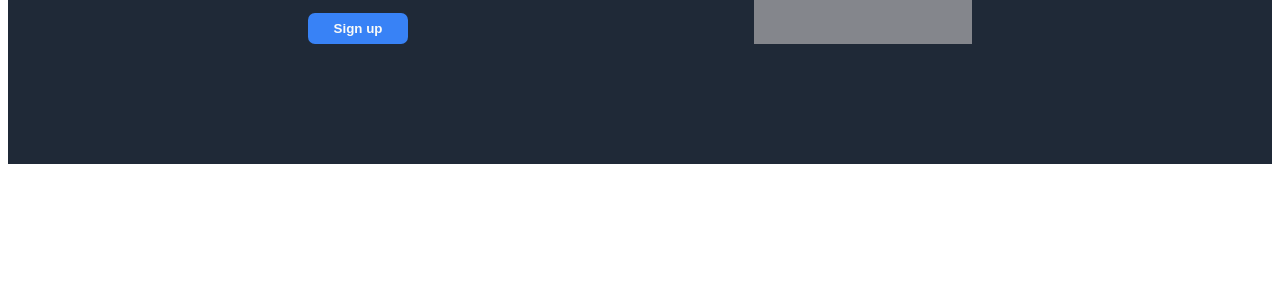
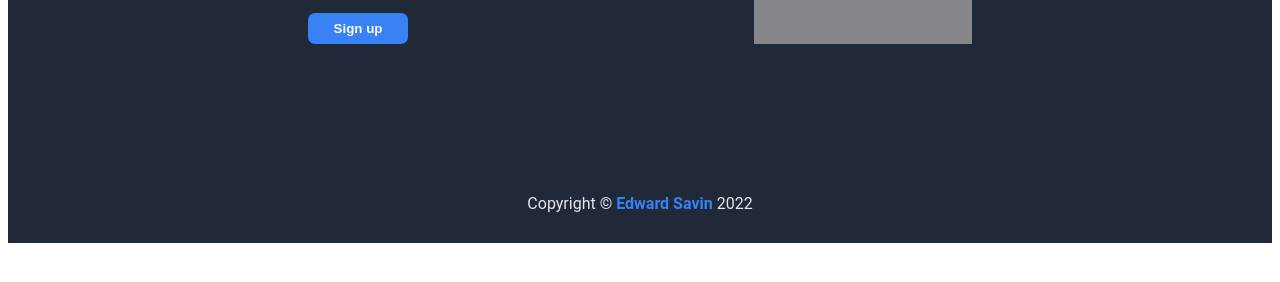
Before and after one commit to Edwardss44/landing-page, a plain HTML site: page index.html in a window 1280 px wide. Shown: the part 426-708 px from the top of the page. Drawn offline with Linux system fonts and the light colour scheme.

Commit message:
Add footer

```diff
--- a/index.html
+++ b/index.html
@@ -29,6 +29,8 @@
     <div class="section_2"></div>
     <div class="section_3"></div>
     <div class="section_4"></div>
-    <div class="footer"></div>
+    <div class="footer">
+        <span>Copyright © <a href="https://edwardcs.com" target="_blank">Edward Savin</a> 2022</span>
+    </div>
 </body>
 </html>
--- a/style.css
+++ b/style.css
@@ -73,3 +73,17 @@ button {
     color: #E5E7EB;
     background-color: #84868c;
 }
+
+.footer {
+    background-color: #1F2937;
+    display: flex;
+    justify-content: center;
+    align-items: center;
+    padding: 30px;
+    color: #E5E7EB;
+}
+
+.footer a{
+    color: #3882F6;
+    font-weight: bold;
+}
```
